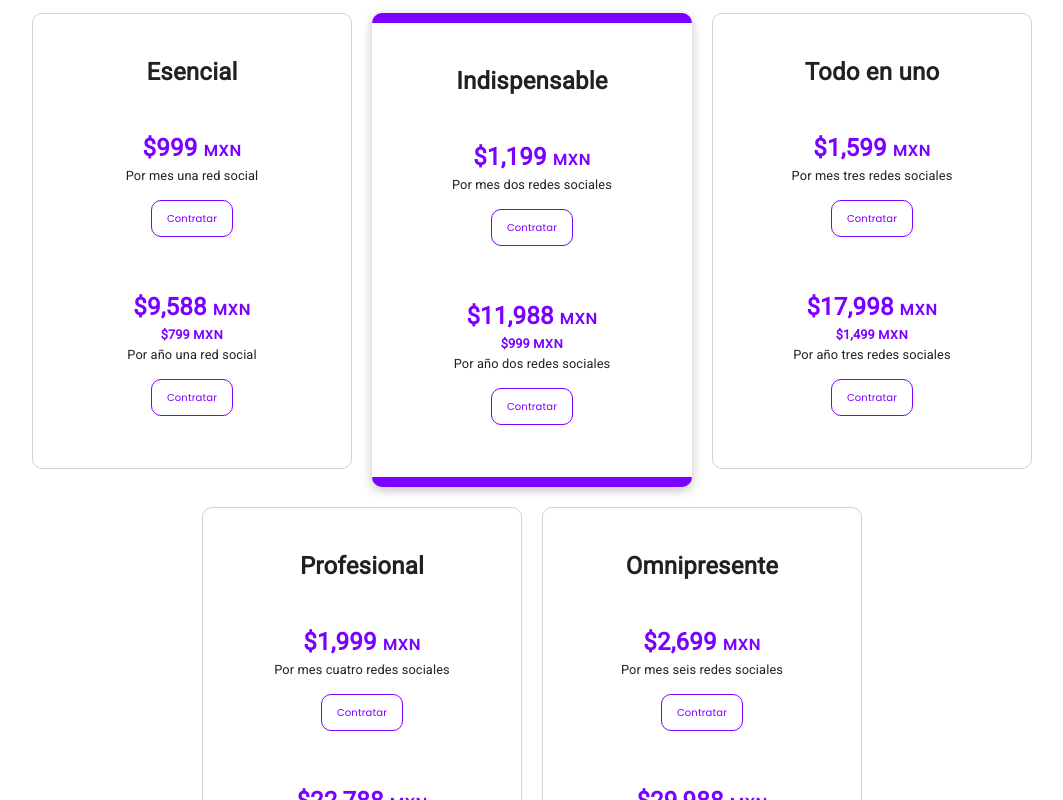
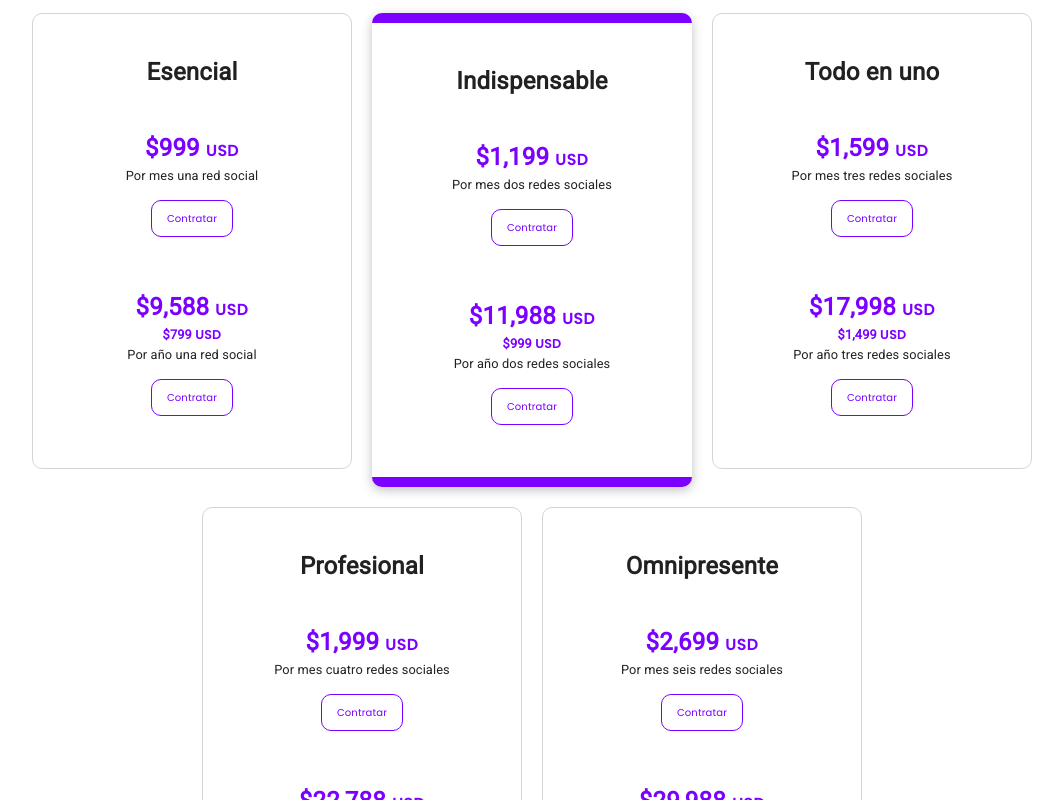
Before and after one commit to Auchan22/clone-sc, a Next.js app: page /administracion-redes-sociales in a window 1280 px wide. Shown: the part 1400-2200 px from the top of the page, without its empty margins (108-1171 px from the left). Built offline with nearby package versions, Linux system fonts and the light colour scheme.

Commit message:
Conversion de MXN a USD

```diff
--- a/src/components/PagesComponents/PageCampanasComponents/ObjetivoList.tsx
+++ b/src/components/PagesComponents/PageCampanasComponents/ObjetivoList.tsx
@@ -103,7 +103,7 @@ export const ObjetivoList: React.FC = () => {
                 color='#3a206d'
                 fontSize='1.5rem'
               >
-                $ {o.price} <span style={{ fontSize: '1rem' }}>MXN</span>
+                $ {o.price} <span style={{ fontSize: '1rem' }}>USD</span>
               </Typography>
               <Typography
                 className={poppins.className}
--- a/src/components/PagesComponents/PageDiseñoComponents/Precio.tsx
+++ b/src/components/PagesComponents/PageDiseñoComponents/Precio.tsx
@@ -50,7 +50,7 @@ export const Precio: React.FC = () => {
           className={poppins.className}
           color='#000'
         >
-          $ 2,999 <span style={{ fontSize: '0.8rem' }}>MXN</span>
+          $ 2,999 <span style={{ fontSize: '0.8rem' }}>USD</span>
         </Typography>
         <StyledLink href='' className={poppins.className}>
           Contratar
--- a/src/components/PagesComponents/PagePWComponents/NegocioCard.tsx
+++ b/src/components/PagesComponents/PagePWComponents/NegocioCard.tsx
@@ -92,7 +92,7 @@ export const NegocioCard: React.FC<Props> = ({ data }) => {
                   className={poppins.className}
                   style={{ fontSize: '1rem' }}
                 >
-                  MXN
+                  USD
                 </span>
               </Typography>
               <Typography
--- a/src/components/PagesComponents/PageRSComponents/PlanesCard.tsx
+++ b/src/components/PagesComponents/PageRSComponents/PlanesCard.tsx
@@ -70,7 +70,7 @@ export const PlanesCard: React.FC<Props> = ({ data }) => {
             >
               ${o.precio}{' '}
               <span className={poppins.className} style={{ fontSize: '1rem' }}>
-                MXN
+                USD
               </span>
             </Typography>
             {index === 1 && (
@@ -85,7 +85,7 @@ export const PlanesCard: React.FC<Props> = ({ data }) => {
                   className={poppins.className}
                   style={{ fontSize: '0.8rem' }}
                 >
-                  MXN
+                  USD
                 </span>
               </Typography>
             )}
--- a/src/components/PagesComponents/PageRSPremiumComponents/PlanesPremiumCard.tsx
+++ b/src/components/PagesComponents/PageRSPremiumComponents/PlanesPremiumCard.tsx
@@ -39,7 +39,7 @@ export const PlanesPremiumCard: React.FC<Props> = ({ data }) => {
           >
             ${data.price}{' '}
             <span className={poppins.className} style={{ fontSize: '1rem' }}>
-              MXN
+              USD
             </span>
           </Typography>
           <Typography
--- a/src/components/PagesComponents/PageVMComponents/VideoOptionCard.tsx
+++ b/src/components/PagesComponents/PageVMComponents/VideoOptionCard.tsx
@@ -49,7 +49,7 @@ export const VideoOptionCard: React.FC<Props> = ({ data }) => {
             >
               {o.price}{' '}
               <span className={poppins.className} style={{ fontSize: '1rem' }}>
-                MXN
+                USD
               </span>
             </Typography>
             <Typography
```
